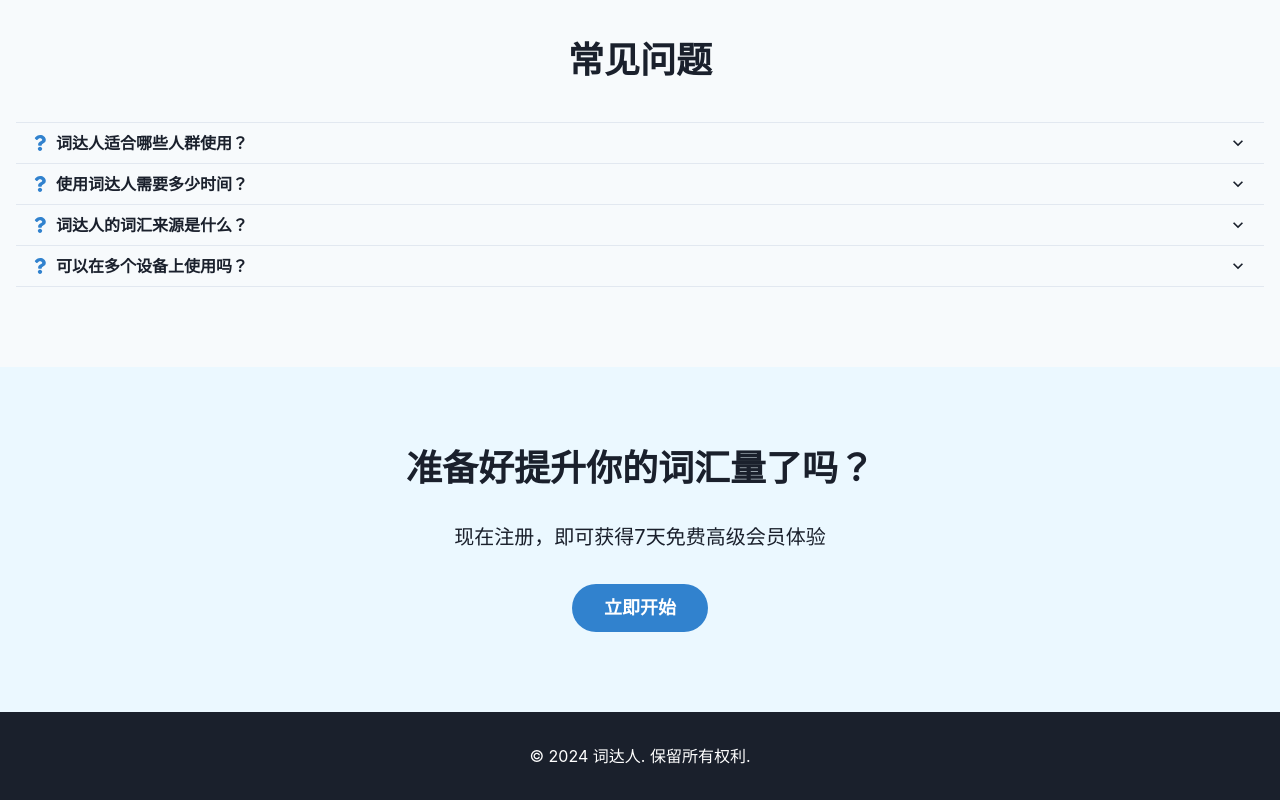
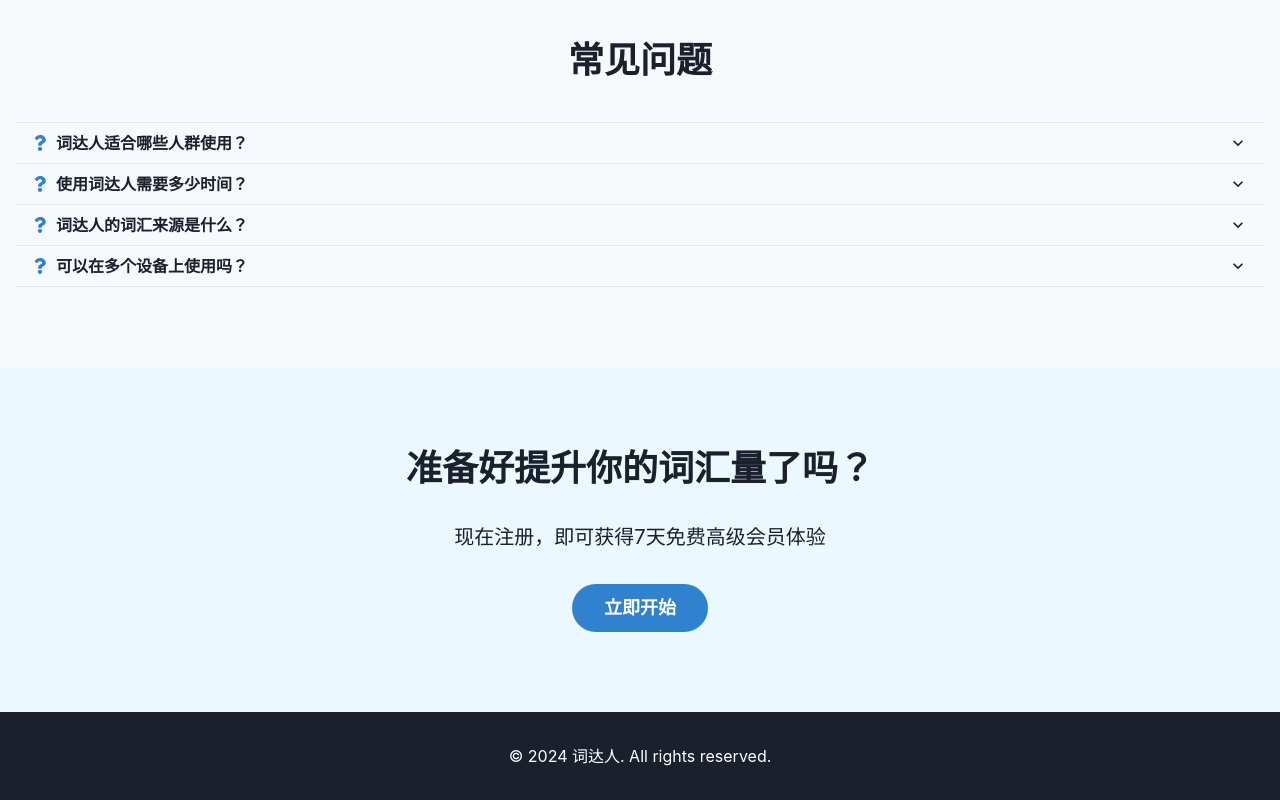
Before and after one commit to mfelixfeng/vocab-master, a React (Vite) app: page / in a window 1280 px wide. Shown: the part 1666-2466 px from the top of the page. Built offline with nearby package versions, Linux system fonts and the light colour scheme.

Commit message:
refactor: refactor footer

```diff
--- a/src/components/Footer.tsx
+++ b/src/components/Footer.tsx
@@ -3,7 +3,7 @@
 const Footer = () => {
   return (
     <Box as="footer" bg="gray.800" color="white" py={8} textAlign="center">
-      <Text>&copy; 2024 词达人. 保留所有权利.</Text>
+      <Text>&copy; 2024 词达人. All rights reserved.</Text>
     </Box>
   );
 };
```
